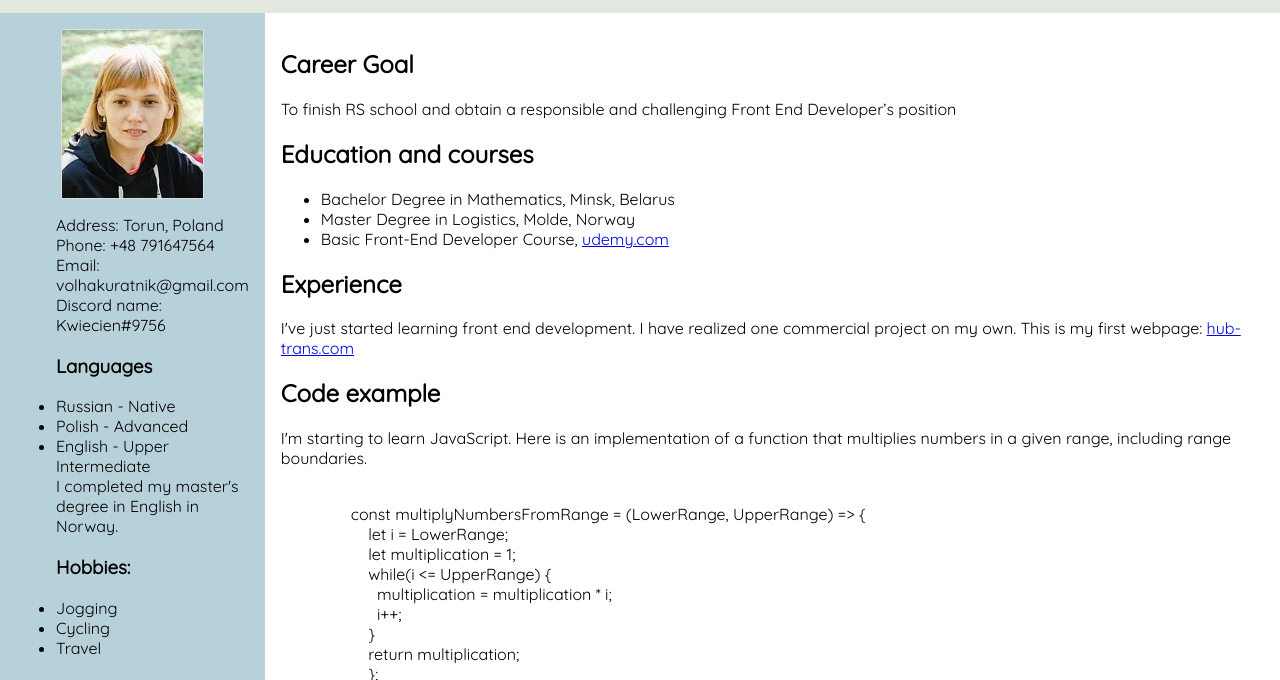
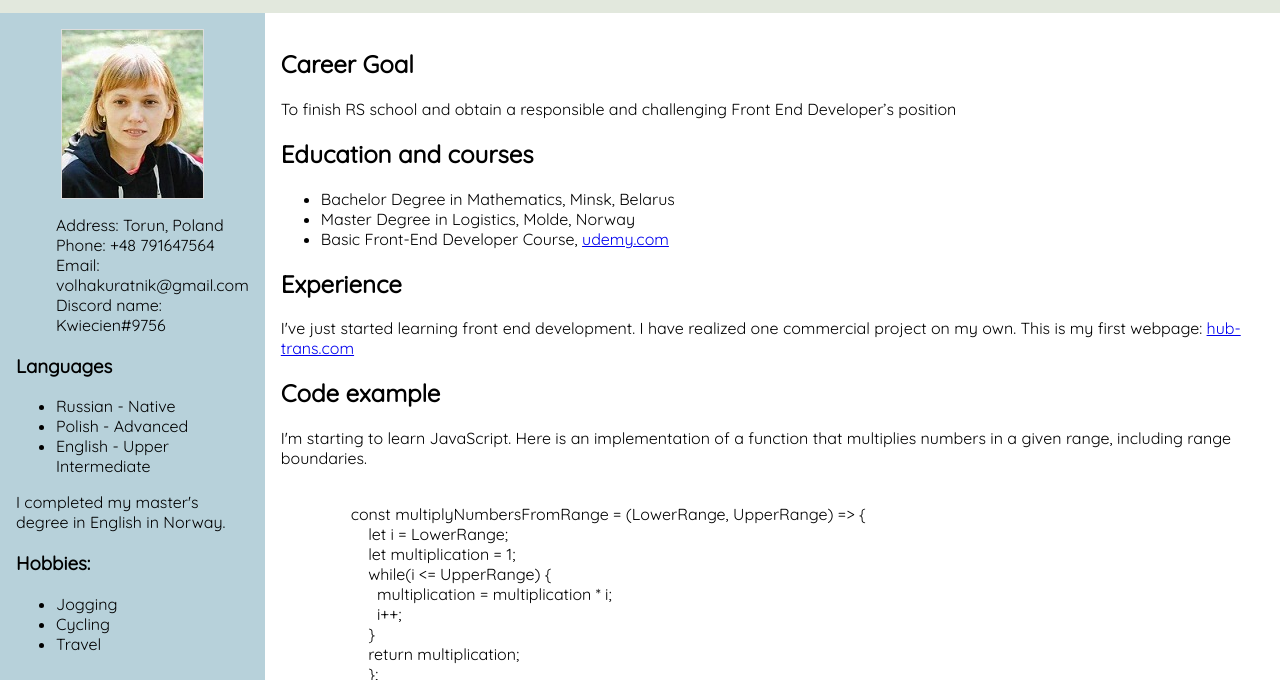
Before and after one commit to KwiecienO/rsschool-cv, a plain HTML site: page index.html in a window 1280 px wide. Shown: the part 120-800 px from the top of the page. Drawn offline with Linux system fonts and the light colour scheme.

Commit message:
fix: correct errors

```diff
--- a/index.html
+++ b/index.html
@@ -1,3 +1,4 @@
+<!DOCTYPE html>
 <html lang="en">
 
 <head>
@@ -10,7 +11,9 @@
 
 <body>
     <header><a name="home"></a>
-        <div id="page_title"><h1>Volha Kuratnik</h1></div>
+        <div id="page_title">
+            <h1>Volha Kuratnik</h1>
+        </div>
     </header>
     <nav>
         <a class="active" href="#home">Home</a>
@@ -28,15 +31,15 @@
                 <li>Email: volhakuratnik@gmail.com </li>
                 <li>Discord name: Kwiecien#9756</li>
             </ul>
+            <h3 class="h3">Languages</h3>
             <ul>
-                <h3>Languages</h3>
                 <li>Russian - Native </li>
                 <li>Polish - Advanced </li>
                 <li>English - Upper Intermediate </li>
-                I completed my master's degree in English in Norway.
             </ul>
+            I completed my master's degree in English in Norway.
+            <h3 class="h3"> Hobbies:</h3>
             <ul>
-                <h3> Hobbies:</h3>
                 <li>Jogging</li>
                 <li>Cycling </li>
                 <li>Travel</li>
```
Also changed, not shown: 1 other file.
